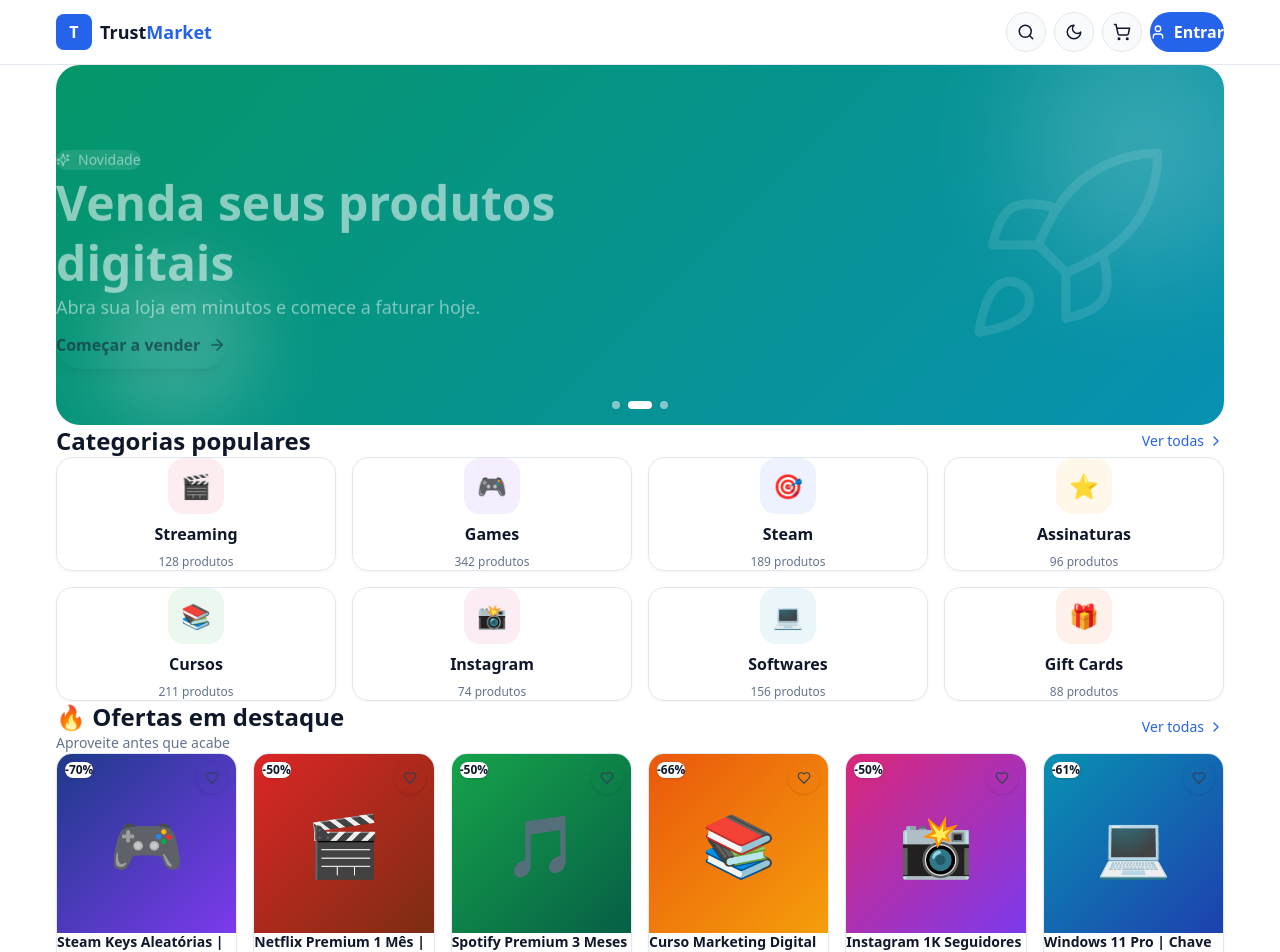
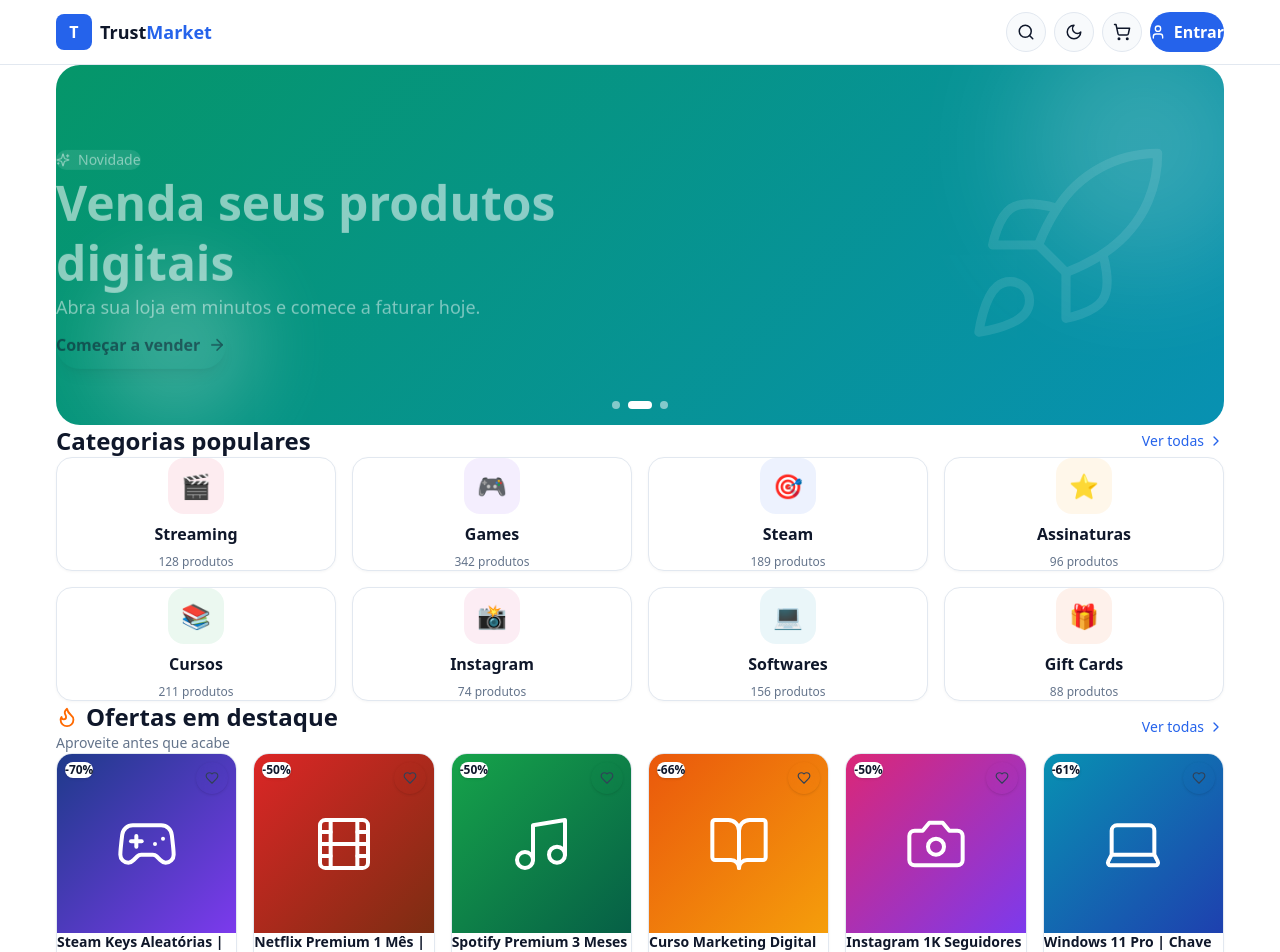
Before and after one commit to joaoqvnnn/Loja-compelto, a React (Vite) app in the folder web/: page / in a window 1280 px wide. Shown: the top 952 px of the page. Built offline with nearby package versions, Linux system fonts and the light colour scheme.

Commit message:
Refactor product data structure and icons

```diff
--- a/web/src/components/Ofertas.jsx
+++ b/web/src/components/Ofertas.jsx
@@ -1,85 +1,66 @@
 import { motion } from 'framer-motion'
-import { Heart, ShoppingCart, ChevronRight, Star, Package } from 'lucide-react'
+import {
+  Heart, ShoppingCart, ChevronRight, Star, Package, Flame,
+  Gamepad2, Film, Music, BookOpen, Camera, Laptop
+} from 'lucide-react'
 
 /* =========================================================
-   PRODUTOS — depois virão do banco de dados (admin cadastra)
+   PRODUTOS — depois virão do banco (admin cadastra, escolhe
+   o ícone/imagem, preços, desconto, etc)
    ========================================================= */
 const PRODUTOS = [
   {
     id: 1,
+    Icone: Gamepad2,
+    imagem: 'linear-gradient(135deg,#1e3a8a,#7c3aed)',
     titulo: 'Steam Keys Aleatórias | Entrega Automática',
-    imagem: 'linear-gradient(135deg,#1e3a8a,#7c3aed)',
-    emoji: '🎮',
-    preco: 1.50,
-    precoAntigo: 4.99,
-    desconto: 70,
-    avaliacao: 4.9,
-    vendidos: 1243,
-    estoque: 9989,
+    preco: 1.50, precoAntigo: 4.99, desconto: 70,
+    avaliacao: 4.9, vendidos: 1243, estoque: 9989,
   },
   {
     id: 2,
+    Icone: Film,
+    imagem: 'linear-gradient(135deg,#dc2626,#7c2d12)',
     titulo: 'Netflix Premium 1 Mês | Tela 4K',
-    imagem: 'linear-gradient(135deg,#dc2626,#7c2d12)',
-    emoji: '🎬',
-    preco: 19.90,
-    precoAntigo: 39.90,
-    desconto: 50,
-    avaliacao: 4.8,
-    vendidos: 872,
-    estoque: 342,
+    preco: 19.90, precoAntigo: 39.90, desconto: 50,
+    avaliacao: 4.8, vendidos: 872, estoque: 342,
   },
   {
     id: 3,
+    Icone: Music,
+    imagem: 'linear-gradient(135deg,#16a34a,#065f46)',
     titulo: 'Spotify Premium 3 Meses | Conta Nova',
-    imagem: 'linear-gradient(135deg,#16a34a,#065f46)',
-    emoji: '🎵',
-    preco: 24.90,
-    precoAntigo: 49.90,
-    desconto: 50,
-    avaliacao: 4.9,
-    vendidos: 2104,
-    estoque: 128,
+    preco: 24.90, precoAntigo: 49.90, desconto: 50,
+    avaliacao: 4.9, vendidos: 2104, estoque: 128,
   },
   {
     id: 4,
+    Icone: BookOpen,
+    imagem: 'linear-gradient(135deg,#ea580c,#f59e0b)',
     titulo: 'Curso Marketing Digital Completo 2025',
-    imagem: 'linear-gradient(135deg,#ea580c,#f59e0b)',
-    emoji: '📚',
-    preco: 9.99,
-    precoAntigo: 29.90,
-    desconto: 66,
-    avaliacao: 4.7,
-    vendidos: 431,
-    estoque: 9999,
+    preco: 9.99, precoAntigo: 29.90, desconto: 66,
+    avaliacao: 4.7, vendidos: 431, estoque: 9999,
   },
   {
     id: 5,
+    Icone: Camera,
+    imagem: 'linear-gradient(135deg,#db2777,#7c3aed)',
     titulo: 'Instagram 1K Seguidores Brasileiros',
-    imagem: 'linear-gradient(135deg,#db2777,#7c3aed)',
-    emoji: '📸',
-    preco: 14.90,
-    precoAntigo: 29.90,
-    desconto: 50,
-    avaliacao: 4.6,
-    vendidos: 654,
-    estoque: 500,
+    preco: 14.90, precoAntigo: 29.90, desconto: 50,
+    avaliacao: 4.6, vendidos: 654, estoque: 500,
   },
   {
     id: 6,
+    Icone: Laptop,
+    imagem: 'linear-gradient(135deg,#0891b2,#1e40af)',
     titulo: 'Windows 11 Pro | Chave Vitalícia Original',
-    imagem: 'linear-gradient(135deg,#0891b2,#1e40af)',
-    emoji: '💻',
-    preco: 34.90,
-    precoAntigo: 89.90,
-    desconto: 61,
-    avaliacao: 4.8,
-    vendidos: 1089,
-    estoque: 87,
+    preco: 34.90, precoAntigo: 89.90, desconto: 61,
+    avaliacao: 4.8, vendidos: 1089, estoque: 87,
   },
 ]
 
 function CardProduto({ p, i }) {
+  const { Icone } = p
   return (
     <motion.div
       initial={{ opacity: 0, y: 30 }}
@@ -94,19 +75,19 @@
         boxShadow: '0 1px 3px rgba(0,0,0,0.04)'
       }}
     >
-      {/* Imagem / Banner */}
+      {/* Imagem */}
       <div
-        className="relative aspect-square flex items-center justify-center text-6xl"
+        className="relative aspect-square flex items-center justify-center"
         style={{ background: p.imagem }}
       >
-        {p.emoji}
+        <Icone size={64} color="white" strokeWidth={1.5} />
 
-        {/* Badge de desconto */}
+        {/* Desconto */}
         <div className="absolute top-2 left-2 bg-white text-slate-900 text-xs font-bold px-2 py-1 rounded-full shadow">
           -{p.desconto}%
         </div>
 
-        {/* Botão favorito */}
+        {/* Favorito */}
         <motion.button
           whileTap={{ scale: 0.85 }}
           className="absolute top-2 right-2 w-8 h-8 rounded-full bg-white/90 backdrop-blur flex items-center justify-center shadow"
@@ -119,12 +100,10 @@
       {/* Infos */}
       <div className="p-3 flex flex-col gap-1.5 flex-1">
 
-        {/* Título */}
         <h3 className="text-sm font-semibold leading-tight line-clamp-2 min-h-[36px]">
           {p.titulo}
         </h3>
 
-        {/* Avaliação + vendidos */}
         <div className="flex items-center gap-2 text-xs texto-suave">
           <span className="flex items-center gap-1">
             <Star size={12} className="fill-yellow-400 text-yellow-400" />
@@ -134,13 +113,11 @@
           <span>{p.vendidos} vendidos</span>
         </div>
 
-        {/* Estoque */}
         <div className="flex items-center gap-1 text-xs texto-suave">
           <Package size={12} />
           {p.estoque.toLocaleString('pt-BR')} em estoque
         </div>
 
-        {/* Preços */}
         <div className="mt-auto pt-1">
           <div className="text-xs texto-suave line-through">
             R$ {p.precoAntigo.toFixed(2).replace('.', ',')}
@@ -150,7 +127,6 @@
           </div>
         </div>
 
-        {/* Botão comprar */}
         <motion.button
           whileHover={{ scale: 1.03 }}
           whileTap={{ scale: 0.97 }}
@@ -168,11 +144,11 @@
   return (
     <section className="container-app py-10">
 
-      {/* Cabeçalho */}
       <div className="flex items-center justify-between mb-6">
         <div>
           <h2 className="text-xl sm:text-2xl font-bold flex items-center gap-2">
-            🔥 Ofertas em destaque
+            <Flame size={22} className="text-orange-500" />
+            Ofertas em destaque
           </h2>
           <p className="text-sm texto-suave mt-1">
             Aproveite antes que acabe
@@ -183,7 +159,6 @@
         </button>
       </div>
 
-      {/* Grade */}
       <div className="grid grid-cols-2 sm:grid-cols-3 lg:grid-cols-6 gap-3 sm:gap-4">
         {PRODUTOS.map((p, i) => (
           <CardProduto key={p.id} p={p} i={i} />
```
